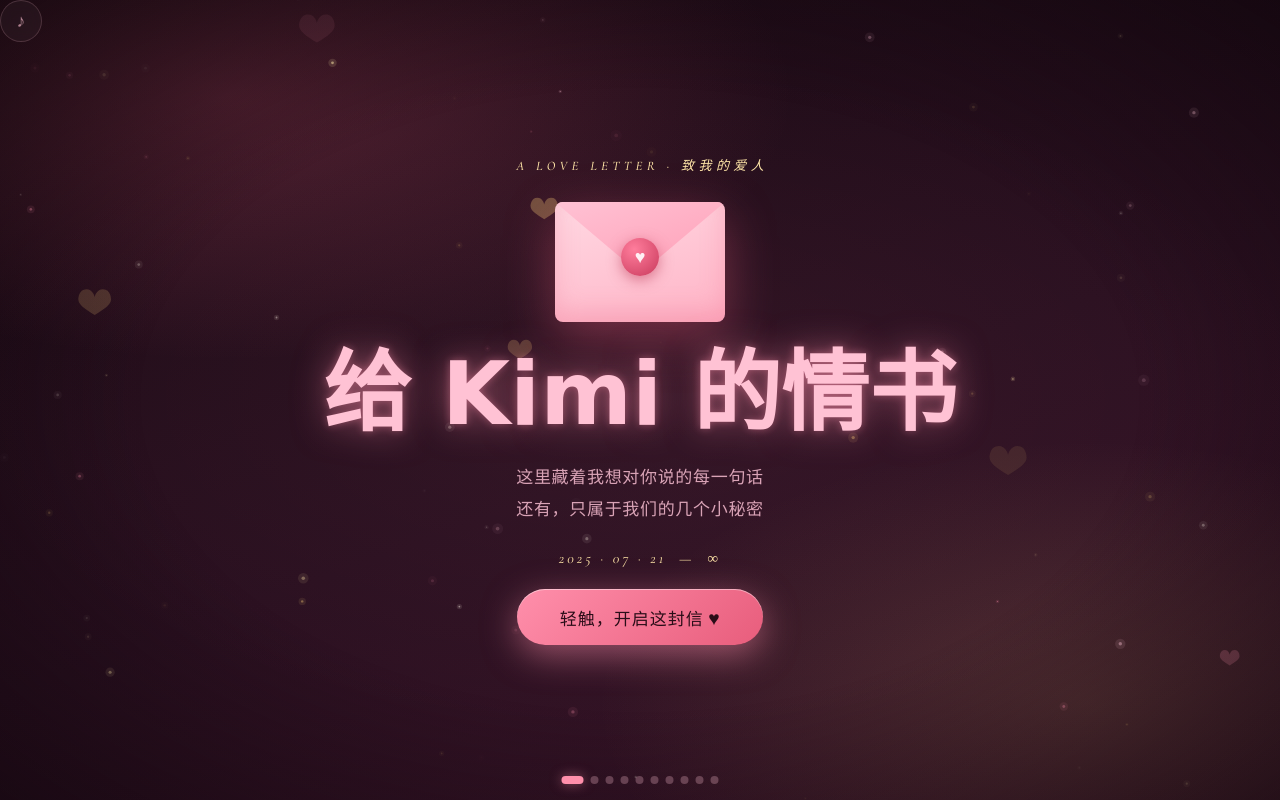
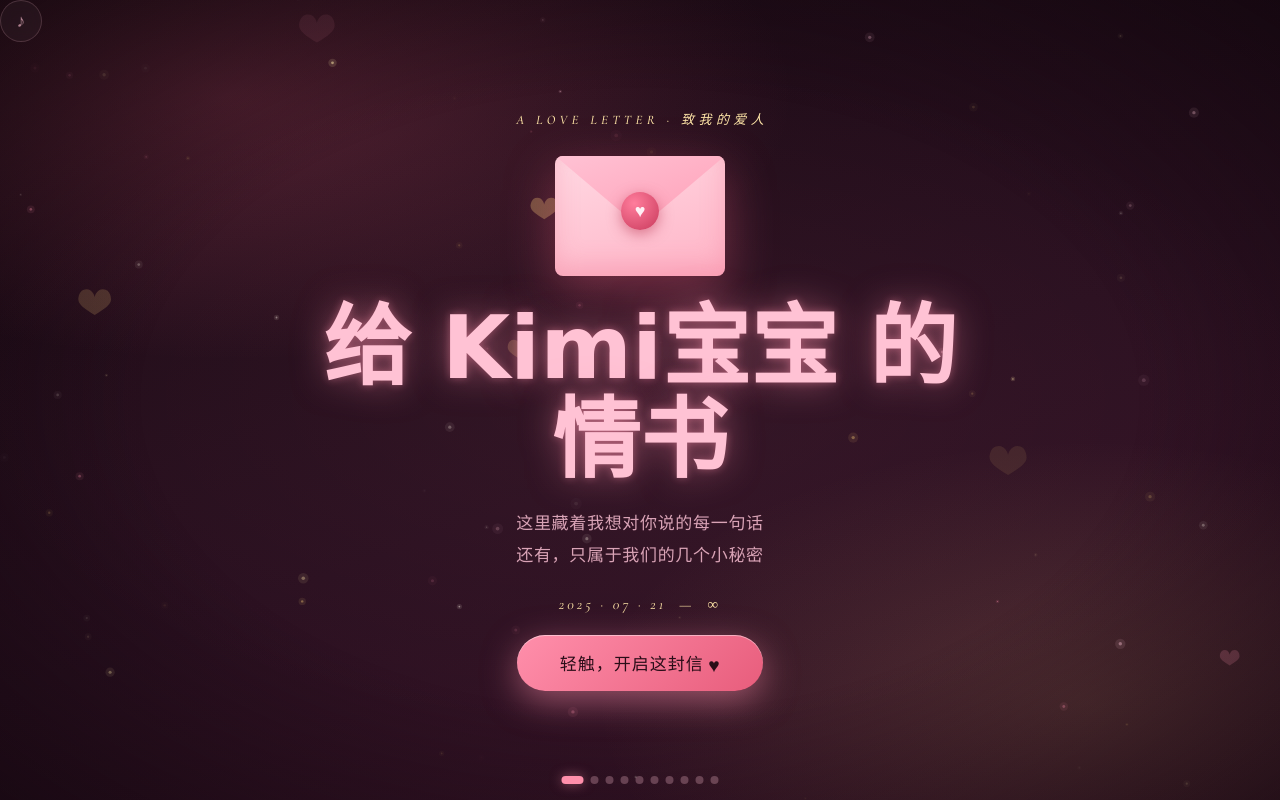
Before and after one commit to SteveJiBoi/lovekimi, a plain HTML site: page index.html in a window 1280 px wide. Drawn offline with nearby package versions, Linux system fonts and the light colour scheme; a web font is replaced by a local one.

Commit message:
Update index.html

```diff
--- a/index.html
+++ b/index.html
@@ -299,7 +299,7 @@ body::after{
       <div class="env-flap"></div>
       <div class="env-seal">♥</div>
     </div>
-    <h1 class="title-hand reveal" style="--d:.5s">给 Kimi 的情书</h1>
+    <h1 class="title-hand reveal" style="--d:.5s">给 Kimi宝宝 的情书</h1>
     <p class="sub reveal" style="--d:.7s">这里藏着我想对你说的每一句话<br>还有，只属于我们的几个小秘密</p>
     <div class="date-stamp reveal" style="--d:.85s">2025 · 07 · 21&nbsp;&nbsp;—&nbsp;&nbsp;∞</div>
     <button class="btn reveal" style="--d:1s" data-next>轻触，开启这封信 <span class="heart">♥</span></button>
```
